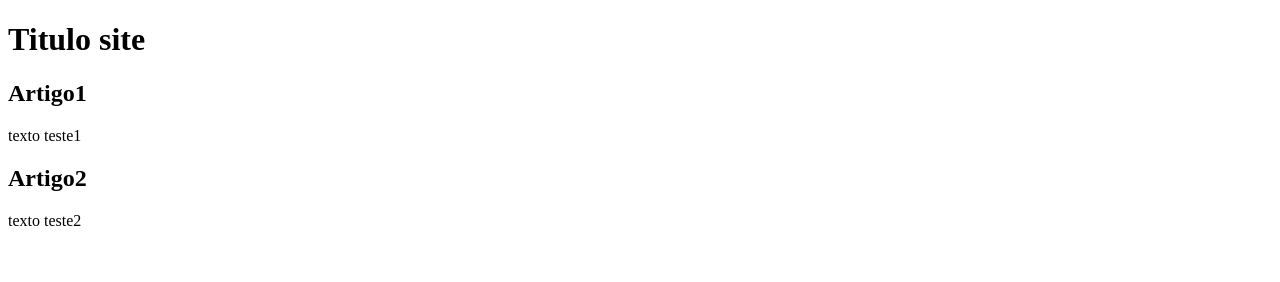
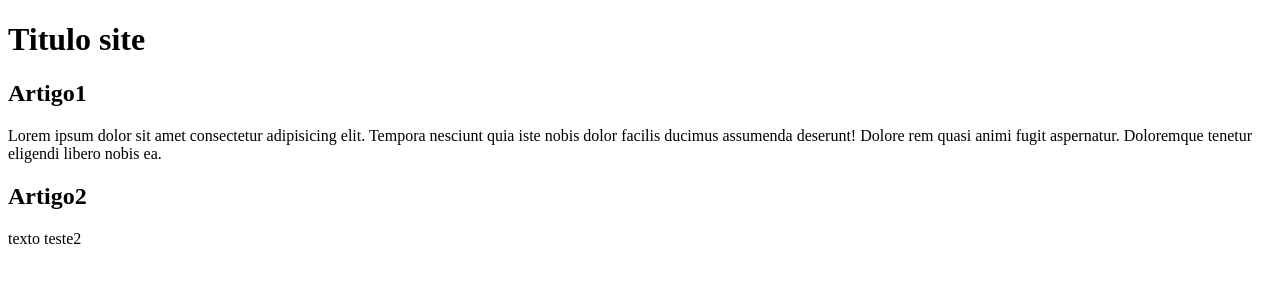
Before and after one commit to pripaula2002/Ola-Mundo, a plain HTML site: page site-exemplo/index.html in a window 1280 px wide. Drawn offline with Linux system fonts and the light colour scheme.

Commit message:
alteracao no HTML

```diff
--- a/site-exemplo/index.html
+++ b/site-exemplo/index.html
@@ -13,7 +13,7 @@
     </header>
     <article>
         <h2>Artigo1</h2>
-        <p>texto teste1</p>
+        <p>Lorem ipsum dolor sit amet consectetur adipisicing elit. Tempora nesciunt quia iste nobis dolor facilis ducimus assumenda deserunt! Dolore rem quasi animi fugit aspernatur. Doloremque tenetur eligendi libero nobis ea.</p>
     </article>
     <article>
         <h2>Artigo2</h2>
```
